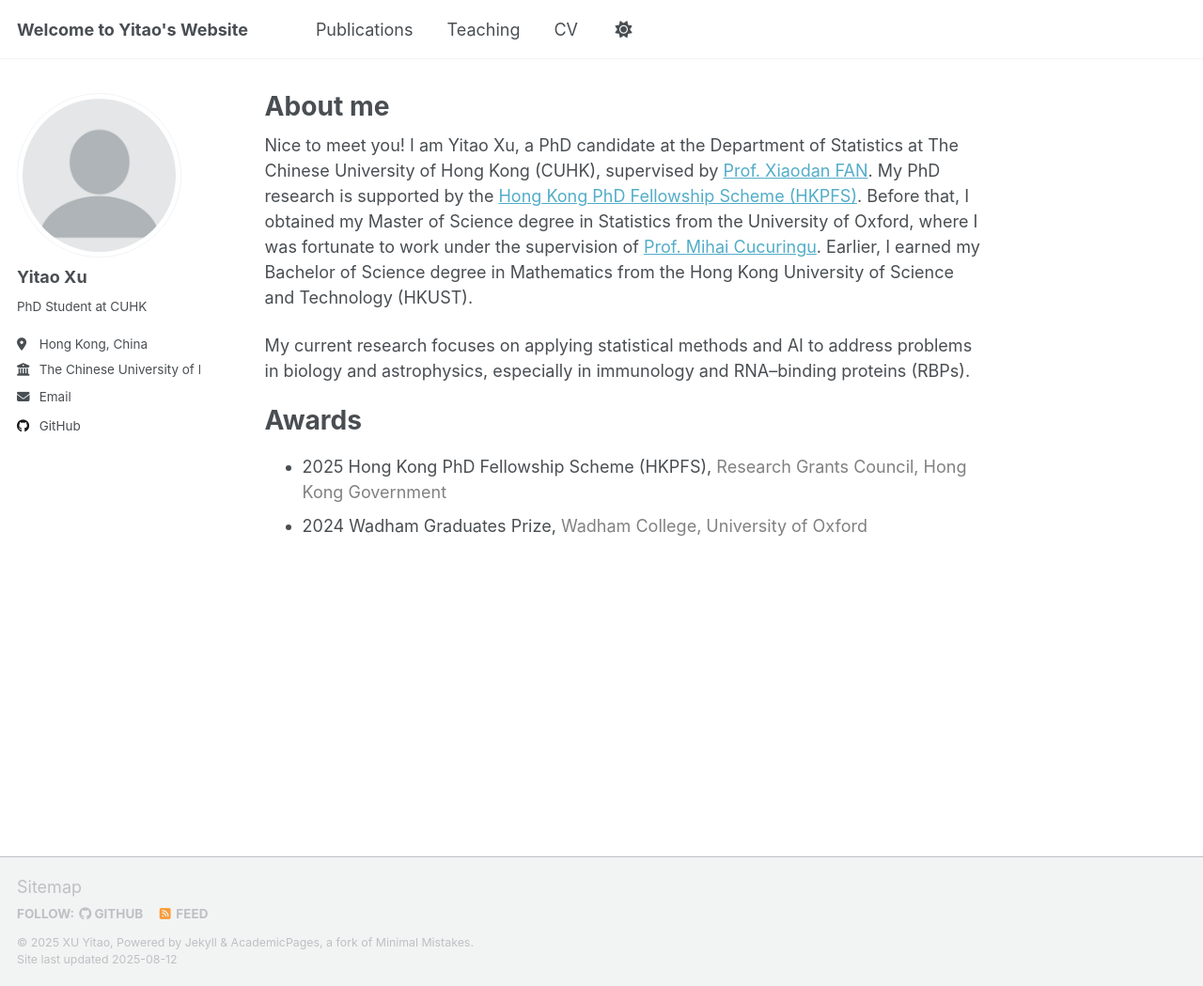
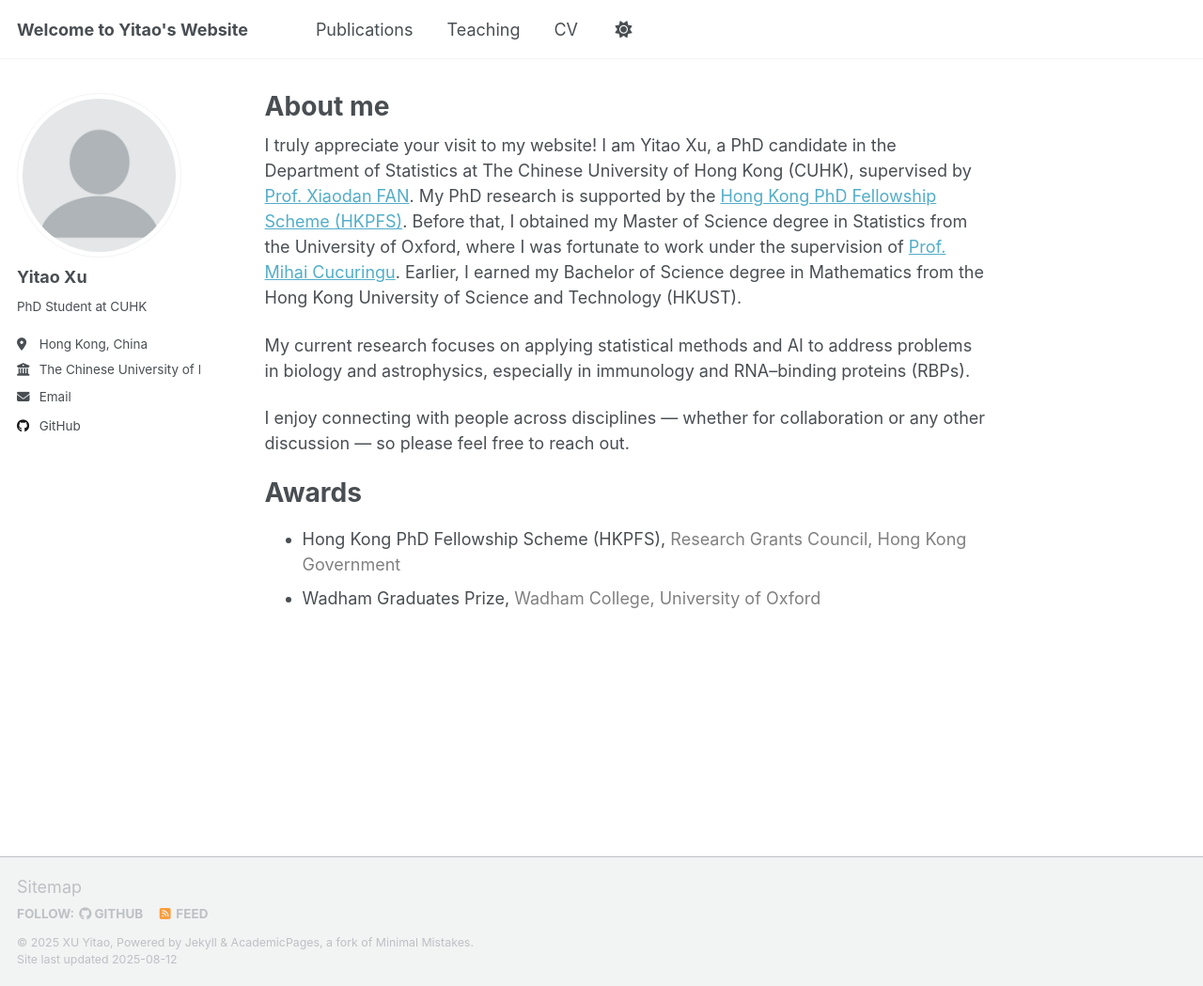
Before and after one commit to YitaoXU/YitaoXU.github.io, a Jekyll site: the page built from _pages/about.md, in a window 1280 px wide and 1049 px high. Shown: the whole window at 94% size. Built offline with Jekyll 4.4.1, drawn with Linux system fonts in a browser that asks for light colours; a script that is not in the unit is left out.

Commit message:
Update about.md

```diff
--- a/_pages/about.md
+++ b/_pages/about.md
@@ -7,11 +7,13 @@ redirect_from:
   - /about.html
 ---
 
-Nice to meet you! I am Yitao Xu, a PhD candidate at the Department of Statistics at The Chinese University of Hong Kong (CUHK), supervised by [Prof. Xiaodan FAN](https://www.sta.cuhk.edu.hk/peoples/xfan/). My PhD research is supported by the [Hong Kong PhD Fellowship Scheme (HKPFS)](https://cerg1.ugc.edu.hk/hkpfs/index.html). Before that, I obtained my Master of Science degree in Statistics from the University of Oxford, where I was fortunate to work under the supervision of [Prof. Mihai Cucuringu](https://www.inet.ox.ac.uk/people/mihai-cucuringu). Earlier, I earned my Bachelor of Science degree in Mathematics from the Hong Kong University of Science and Technology (HKUST).
+I truly appreciate your visit to my website! I am Yitao Xu, a PhD candidate in the Department of Statistics at The Chinese University of Hong Kong (CUHK), supervised by [Prof. Xiaodan FAN](https://www.sta.cuhk.edu.hk/peoples/xfan/). My PhD research is supported by the [Hong Kong PhD Fellowship Scheme (HKPFS)](https://cerg1.ugc.edu.hk/hkpfs/index.html). Before that, I obtained my Master of Science degree in Statistics from the University of Oxford, where I was fortunate to work under the supervision of [Prof. Mihai Cucuringu](https://www.inet.ox.ac.uk/people/mihai-cucuringu). Earlier, I earned my Bachelor of Science degree in Mathematics from the Hong Kong University of Science and Technology (HKUST).
 
 My current research focuses on applying statistical methods and AI to address problems in biology and astrophysics, especially in immunology and RNA–binding proteins (RBPs).
 
+I enjoy connecting with people across disciplines — whether for collaboration or any other discussion — so please feel free to reach out.
+
 Awards
 ======
-- 2025 Hong Kong PhD Fellowship Scheme (HKPFS), <span style="color:gray">Research Grants Council, Hong Kong Government</span>
-- 2024 Wadham Graduates Prize, <span style="color:gray">Wadham College, University of Oxford</span>
+- Hong Kong PhD Fellowship Scheme (HKPFS), <span style="color:gray">Research Grants Council, Hong Kong Government</span>
+- Wadham Graduates Prize, <span style="color:gray">Wadham College, University of Oxford</span>
```
